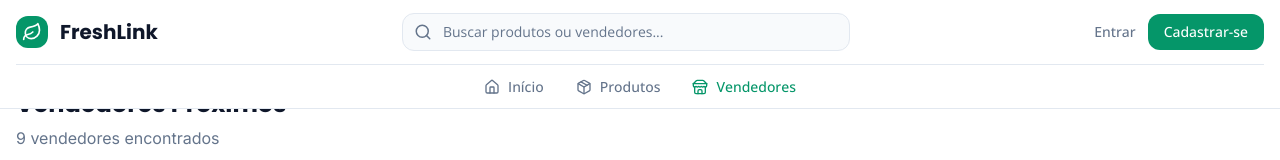
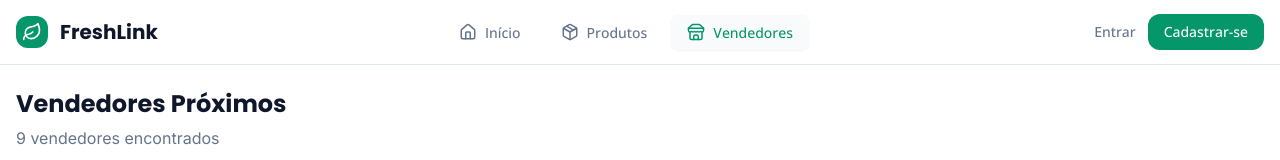
Before and after one commit to eraldonclobes/freshlink_2289, a React app: page /vendors in a window 1280 px wide. Shown: the top 160 px of the page. Built offline with nearby package versions, Linux system fonts and the light colour scheme; the HTML template or start-up script is replaced by a standard one.

Commit message:
Updated ResponsiveHeader.jsx

```diff
--- a/src/components/ui/ResponsiveHeader.jsx
+++ b/src/components/ui/ResponsiveHeader.jsx
@@ -70,6 +70,15 @@ const ResponsiveHeader = ({ className = '' }) => {
         return userAuth?.name || userAuth?.businessName || 'Usuário';
     };
 
+    const getNavLinkClass = (path) => {
+        const isActive = location.pathname === path;
+        return `flex items-center space-x-2 px-4 py-2 rounded-md text-sm font-body font-medium transition-all duration-200 ${
+            isActive
+                ? 'text-primary bg-muted shadow-sm'
+                : 'text-muted-foreground hover:text-foreground hover:bg-muted/50'
+        }`;
+    };
+
     return (
         <header className={`bg-card border-b border-border fixed top-0 left-0 right-0 z-50 ${className}`}>
             <div className="container mx-auto px-4">
@@ -93,21 +102,42 @@ const ResponsiveHeader = ({ className = '' }) => {
                         <span className="font-heading font-bold text-xl text-foreground">FreshLink</span>
                     </button>
 
-                    {/* Search Bar - Desktop */}
-                    <div className="hidden md:flex flex-1 max-w-md mx-8">
-                        <div className="w-full relative">
-                            <Icon
-                                name="Search"
-                                size={18}
-                                className="absolute left-3 top-1/2 transform -translate-y-1/2 text-muted-foreground"
-                            />
-                            <input
-                                type="text"
-                                placeholder="Buscar produtos ou vendedores..."
-                                className="w-full pl-10 pr-4 py-2 bg-muted border border-border rounded-lg text-sm font-body placeholder:text-muted-foreground focus:outline-none focus:ring-2 focus:ring-primary focus:border-transparent transition-all duration-200"
-                            />
-                        </div>
-                    </div>
+                    {/* Navigation Links - Desktop */}
+                    <nav className="hidden md:flex items-center space-x-2 flex-1 justify-center max-w-2xl">
+                        <button
+                            onClick={() => navigate('/consumer-home-search')}
+                            className={getNavLinkClass('/consumer-home-search')}
+                        >
+                            <Icon name="Home" size={18} />
+                            <span>Início</span>
+                        </button>
+
+                        <button
+                            onClick={() => navigate('/products')}
+                            className={getNavLinkClass('/products')}
+                        >
+                            <Icon name="Package" size={18} />
+                            <span>Produtos</span>
+                        </button>
+
+                        <button
+                            onClick={() => navigate('/vendors')}
+                            className={getNavLinkClass('/vendors')}
+                        >
+                            <Icon name="Store" size={18} />
+                            <span>Vendedores</span>
+                        </button>
+
+                        {userAuth?.type === 'vendor' && (
+                            <button
+                                onClick={() => navigate('/vendor-dashboard')}
+                                className={getNavLinkClass('/vendor-dashboard')}
+                            >
+                                <Icon name="BarChart3" size={18} />
+                                <span>Dashboard</span>
+                            </button>
+                        )}
+                    </nav>
 
                     {/* User Profile or Auth Buttons */}
                     <div className="flex items-center space-x-4">
@@ -200,22 +230,6 @@ const ResponsiveHeader = ({ className = '' }) => {
                 {/* Mobile Menu */}
                 {isMobileMenuOpen && (
                     <div className="md:hidden absolute top-16 left-0 right-0 bg-card border-b border-border shadow-lg animate-slide-down max-h-96 overflow-y-auto">
-                        {/* Mobile Search Bar */}
-                        <div className="px-4 py-4 border-b border-border">
-                            <div className="relative">
-                                <Icon
-                                    name="Search"
-                                    size={18}
-                                    className="absolute left-3 top-1/2 transform -translate-y-1/2 text-muted-foreground"
-                                />
-                                <input
-                                    type="text"
-                                    placeholder="Buscar produtos ou vendedores..."
-                                    className="w-full pl-10 pr-4 py-3 bg-muted border border-border rounded-lg text-sm font-body placeholder:text-muted-foreground focus:outline-none focus:ring-2 focus:ring-primary focus:border-transparent transition-all duration-200"
-                                />
-                            </div>
-                        </div>
-
                         <nav className="px-4 py-4 space-y-2">
                             <button
                                 onClick={() => {
@@ -224,8 +238,8 @@ const ResponsiveHeader = ({ className = '' }) => {
                                 }}
                                 className="w-full flex items-center space-x-3 px-3 py-3 rounded-lg text-sm font-body font-medium text-muted-foreground hover:text-foreground hover:bg-muted transition-colors duration-200"
                             >
-                                <Icon name="Search" size={20} />
-                                <span>Buscar Produtos</span>
+                                <Icon name="Home" size={20} />
+                                <span>Início</span>
                             </button>
 
                             <button
@@ -300,97 +314,8 @@ const ResponsiveHeader = ({ className = '' }) => {
                                 </div>
                             )}
                         </nav>
-
-                        {/* Bottom Navigation Links - Mobile */}
-                        <div className="px-4 py-4 border-t border-border bg-muted/30">
-                            <div className="grid grid-cols-3 gap-2">
-                                <button
-                                    onClick={() => {
-                                        navigate('/consumer-home-search');
-                                        setIsMobileMenuOpen(false);
-                                    }}
-                                    className="flex flex-col items-center space-y-1 p-3 rounded-lg text-muted-foreground hover:text-foreground hover:bg-muted transition-colors duration-200"
-                                >
-                                    <Icon name="Home" size={20} />
-                                    <span className="text-xs font-caption">Início</span>
-                                </button>
-                                <button
-                                    onClick={() => {
-                                        navigate('/products');
-                                        setIsMobileMenuOpen(false);
-                                    }}
-                                    className="flex flex-col items-center space-y-1 p-3 rounded-lg text-muted-foreground hover:text-foreground hover:bg-muted transition-colors duration-200"
-                                >
-                                    <Icon name="Package" size={20} />
-                                    <span className="text-xs font-caption">Produtos</span>
-                                </button>
-                                <button
-                                    onClick={() => {
-                                        navigate('/vendors');
-                                        setIsMobileMenuOpen(false);
-                                    }}
-                                    className="flex flex-col items-center space-y-1 p-3 rounded-lg text-muted-foreground hover:text-foreground hover:bg-muted transition-colors duration-200"
-                                >
-                                    <Icon name="Store" size={20} />
-                                    <span className="text-xs font-caption">Vendedores</span>
-                                </button>
-                            </div>
-                        </div>
                     </div>
                 )}
-
-                {/* Desktop Bottom Navigation */}
-                <div className="hidden md:block border-t border-border bg-card">
-                    <div className="container mx-auto px-4">
-                        <div className="flex items-center justify-center space-x-8 py-3">
-                            <button
-                                onClick={() => navigate('/consumer-home-search')}
-                                className={`flex items-center space-x-2 text-sm font-body font-medium transition-colors duration-200 ${location.pathname === '/consumer-home-search'
-                                        ? 'text-primary'
-                                        : 'text-muted-foreground hover:text-foreground'
-                                    }`}
-                            >
-                                <Icon name="Home" size={16} />
-                                <span>Início</span>
-                            </button>
-
-                            <button
-                                onClick={() => navigate('/products')}
-                                className={`flex items-center space-x-2 text-sm font-body font-medium transition-colors duration-200 ${location.pathname === '/products'
-                                        ? 'text-primary'
-                                        : 'text-muted-foreground hover:text-foreground'
-                                    }`}
-                            >
-                                <Icon name="Package" size={16} />
-                                <span>Produtos</span>
-                            </button>
-
-                            <button
-                                onClick={() => navigate('/vendors')}
-                                className={`flex items-center space-x-2 text-sm font-body font-medium transition-colors duration-200 ${location.pathname === '/vendors'
-                                        ? 'text-primary'
-                                        : 'text-muted-foreground hover:text-foreground'
-                                    }`}
-                            >
-                                <Icon name="Store" size={16} />
-                                <span>Vendedores</span>
-                            </button>
-
-                            {userAuth?.type === 'vendor' && (
-                                <button
-                                    onClick={() => navigate('/vendor-dashboard')}
-                                    className={`flex items-center space-x-2 text-sm font-body font-medium transition-colors duration-200 ${location.pathname === '/vendor-dashboard'
-                                            ? 'text-primary'
-                                            : 'text-muted-foreground hover:text-foreground'
-                                        }`}
-                                >
-                                    <Icon name="BarChart3" size={16} />
-                                    <span>Dashboard</span>
-                                </button>
-                            )}
-                        </div>
-                    </div>
-                </div>
             </div>
         </header>
     );
```
